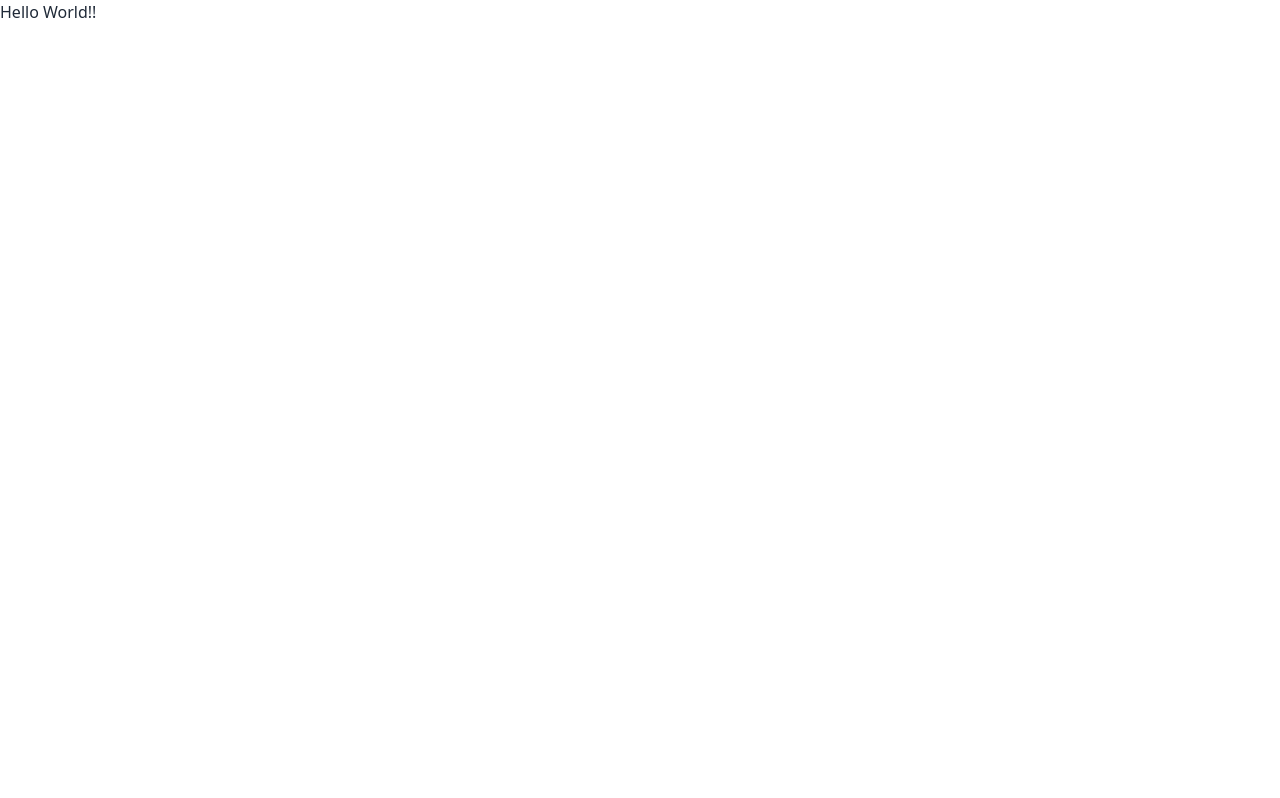
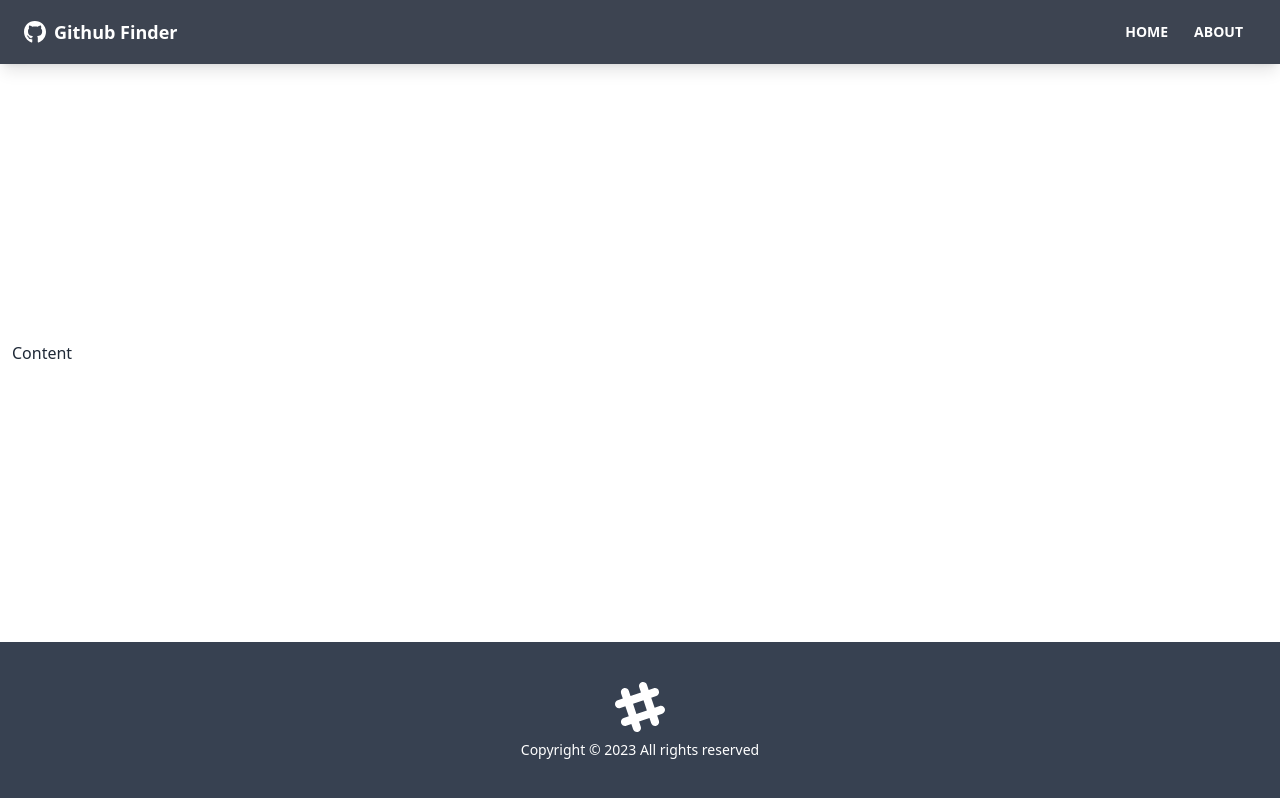
Before and after one commit to Mohd-muneer/github-finder, a React (Create React App) app in the folder github-finder/: page / in a window 1280 px wide. Built offline with nearby package versions, Linux system fonts and the light colour scheme.

Commit message:
Navbar & Footer

```diff
--- a/github-finder/src/App.js
+++ b/github-finder/src/App.js
@@ -1,10 +1,18 @@
- function App() {
+import {BrowserRouter as Router,Route } from "react-router-dom";
+import Navbar from "./components/layout/Navbar";
+import Footer from "./components/layout/Footer";
+
+function App() {
   return (
-    <div className="App">
-       <div>
-        <h1>Hello World!!</h1>
+    <Router>
+     <div className="flex flex-col justify-between h-screen">
+          <Navbar/>
+
+          <main className="container mx-auto px-3 pb-12">Content</main>
+          <Footer/>
        </div>
-    </div>
+
+    </Router>
   );
 }
 
--- /dev/null
+++ b/github-finder/src/components/layout/Footer.jsx
@@ -0,0 +1,37 @@
+function Footer() {
+    const footerYear = new Date().getFullYear()
+  return (
+     <footer className="footer p-10 bg-gray-700
+     text-primary-content footer-center">
+         <div>
+        <svg
+          width='50'
+          height='50'
+          viewBox='0 0 24 24'
+          xmlns='http://www.w3.org/2000/svg'
+          fillRule='evenodd'
+          clipRule='evenodd'
+          className='inline-block fill-current'
+        >
+          <path d='M22.672 15.226l-2.432.811.841
+           2.515c.33 1.019-.209 2.127-1.23
+            2.456-1.15.325-2.148-.321-2.463-1.226l-.84-2.518-5.013
+            1.677.84 2.517c.391 1.203-.434
+             2.542-1.831 2.542-.88 0-1.601-.564-1.86-1.314l-.842-2.516-2.431.809c-1.135.328-2.145-.317-2.463-1.229-.329-1.018.211-2.127 1.231-2.456l2.432-.809-1.621-4.823-2.432.808c-1.355.384-2.558-.59-2.558-1.839 0-.817.509-1.582 1.327-1.846l2.433-.809-.842-2.515c-.33-1.02.211-2.129
+              1.232-2.458 1.02-.329 2.13.209 2.461
+               1.229l.842 2.515 5.011-1.677-.839-2.517c-.403-1.238.484-2.553 1.843-2.553.819
+               0 1.585.509 1.85 1.326l.841
+               2.517 2.431-.81c1.02-.33 2.131.211
+                2.461 1.229.332 1.018-.21 2.126-1.23
+                 2.456l-2.433.809 1.622 4.823 2.433-.809c1.242-.401 2.557.484
+                 2.557 1.838 0 .819-.51 1.583-1.328 1.847m-8.992-6.428l-5.01
+                  1.675 1.619 4.828 5.011-1.674-1.62-4.829z'></path>
+        </svg>
+        <p>Copyright &copy; {footerYear} All rights reserved</p>
+      </div>
+
+     </footer>
+  )
+}
+
+export default Footer
--- /dev/null
+++ b/github-finder/src/components/layout/Navbar.jsx
@@ -0,0 +1,40 @@
+import {FaGithub} from 'react-icons/fa'
+import { Link } from 'react-router-dom'
+import propTypes from 'prop-types'
+
+function Navbar({title}) {
+    return (
+    <nav className='navbar mb-12 shadow-lg
+    bg-neutral text-neutral-content'>
+      <div className="container mx-auto">
+        <div className="flex-none px-2 mx-2">
+          <FaGithub className='inline pr-2 text-3xl'/>
+           <Link to='/' className='text-lg font-bold align-middle'>
+           {title}
+           </Link>
+        </div>
+        <div className="flex-1 px-2 mx-2">
+          <div className="flex justify-end">
+            <Link to='/' className='btn btn-ghost btn-sm rounded-btn'>
+              Home
+            </Link>
+            <Link to='/about' className='btn btn-ghost btn-sm rounded-btn'>
+              About
+            </Link>
+          </div>
+        </div>
+      </div>
+    </nav>
+
+    )
+
+  }
+
+  Navbar.defaultProps={
+    title:'Github Finder',
+  }
+  Navbar.propTypes={
+    title: propTypes.string,
+  }
+
+  export default Navbar
```
